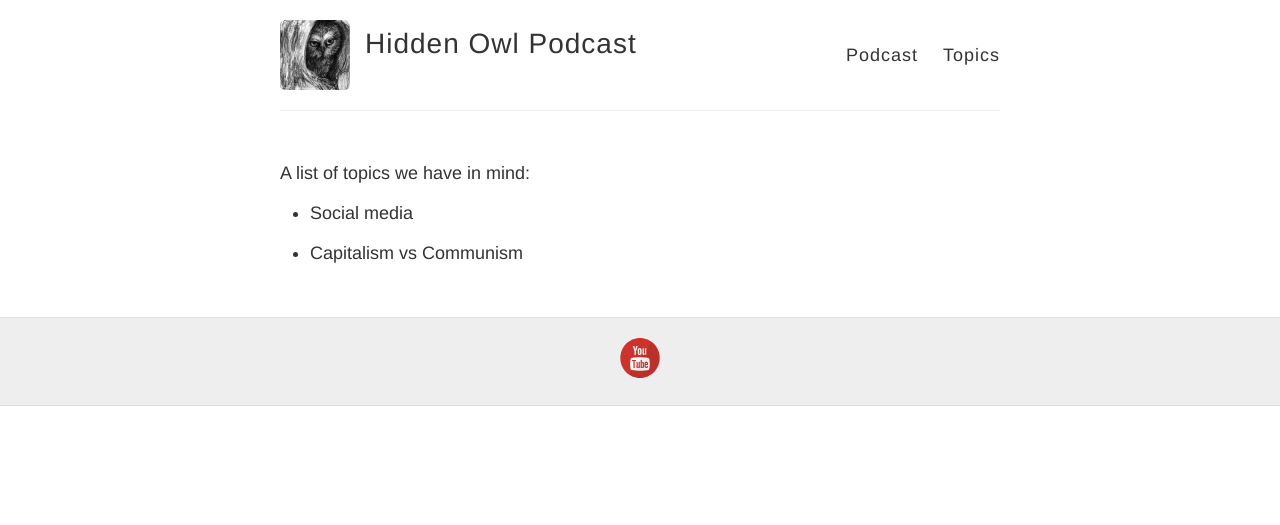
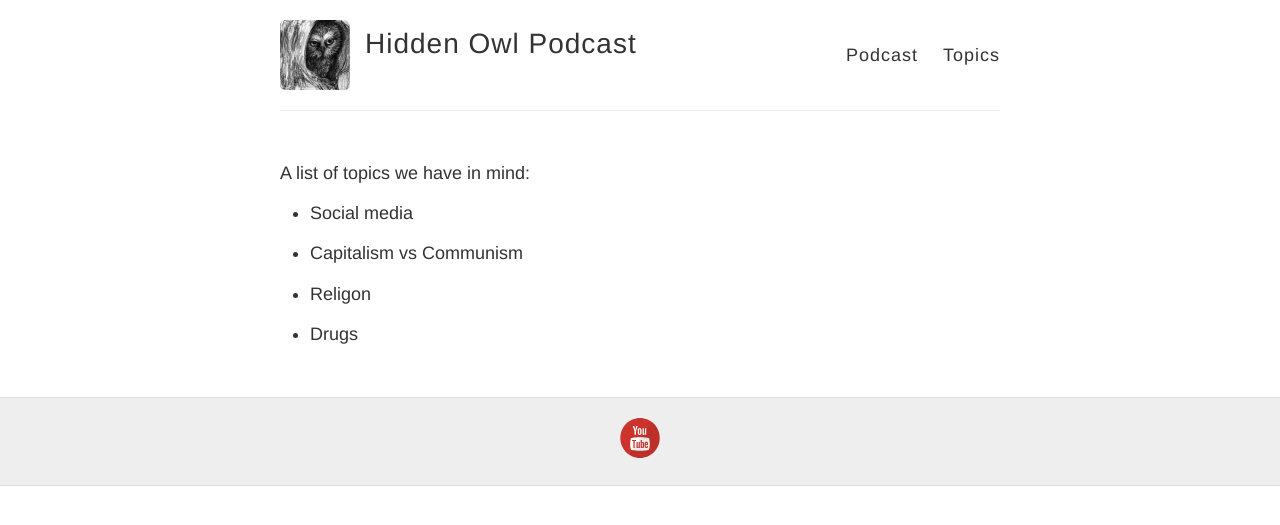
Before and after one commit to lomashbhattarai/hiddenowlpodcast, a Jekyll site: the page built from topics.md, in a window 1280 px wide. Shown: the top 525 px of the page. Built offline with Jekyll 4.4.1, drawn with Linux system fonts in a browser that asks for light colours.

Commit message:
Update topics.md

```diff
--- a/topics.md
+++ b/topics.md
@@ -9,3 +9,7 @@ A list of topics we have in mind:
 - Social media
 
 - Capitalism vs Communism
+
+- Religon
+
+- Drugs
```
